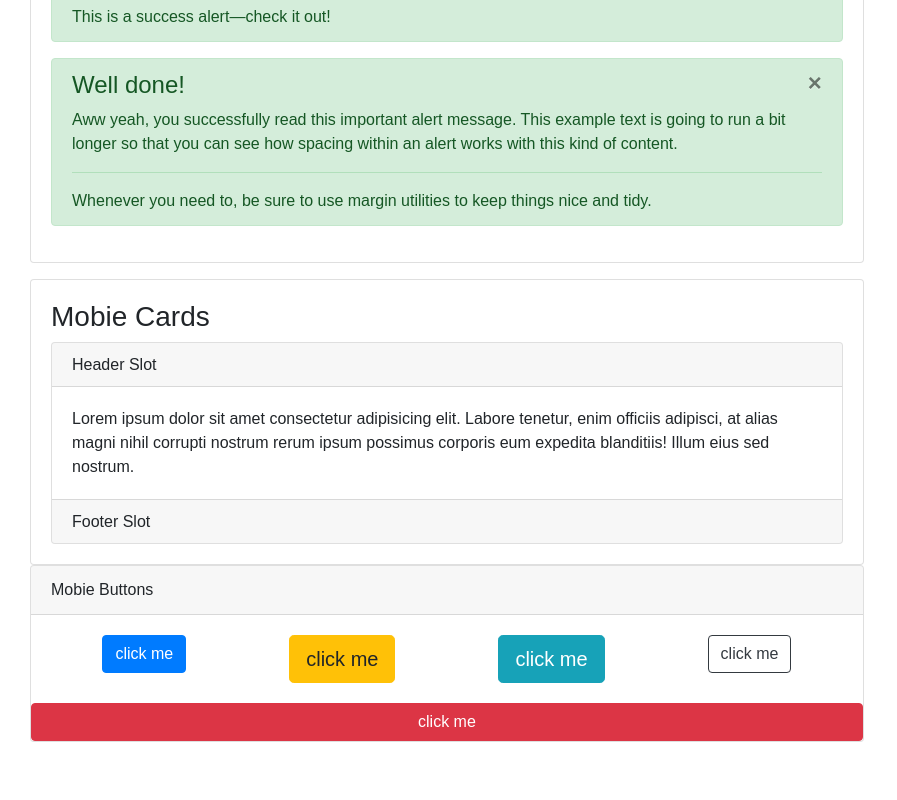
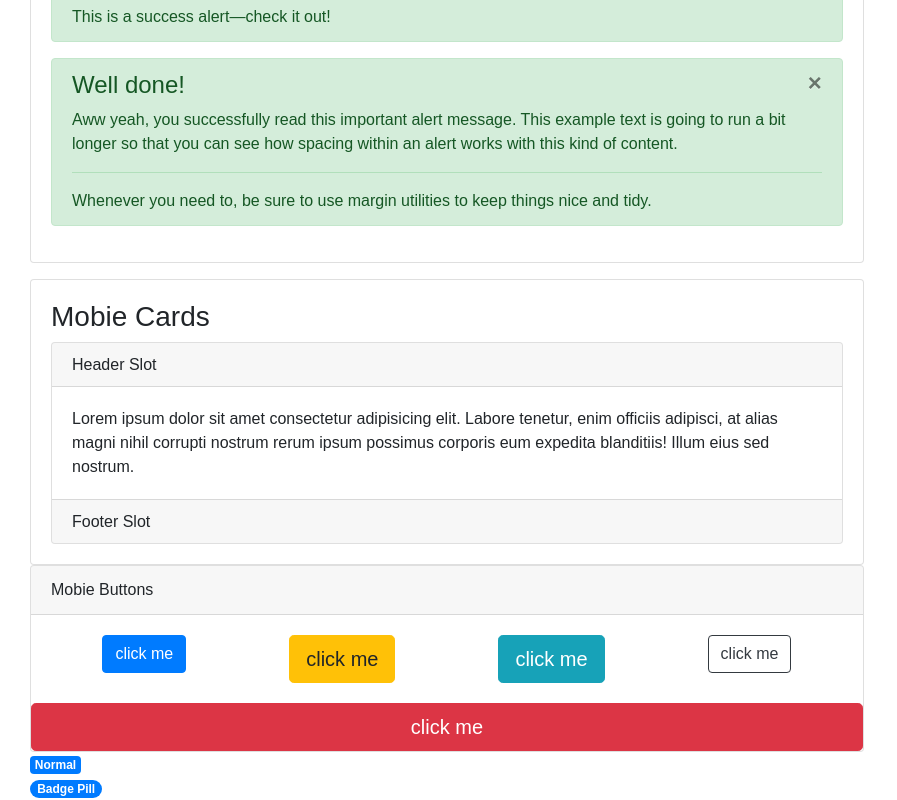
Before and after one commit to ajaymarathe/mobie-vue, a Vue app: page / in a window 1280 px wide. Shown: the part 245-1045 px from the top of the page, without its empty margins (0-897 px from the left). Before the commit the page ends 987 px from the top, so only its background shows below. Built offline with nearby package versions, Linux system fonts and the light colour scheme; a web font is replaced by a local one.

Commit message:
badge component work has been done!

```diff
--- /dev/null
+++ b/src/components/badge/MobieBadge.vue
@@ -0,0 +1,26 @@
+<template>
+  <div>
+    <span :class="[badge,badgeSize]">
+      <slot></slot>
+    </span>
+  </div>
+</template>
+
+<script>
+export default {
+  name: "MobieBadge",
+  props: {
+    color: String,
+    size: String
+  },
+  data() {
+    return {
+      badge: "badge badge-" + this.color,
+      badgeSize: "badge-" + this.size
+    };
+  }
+};
+</script>
+
+<style lang="scss" scoped>
+</style>
--- a/src/components/buttons/MobieButtons.vue
+++ b/src/components/buttons/MobieButtons.vue
@@ -1,6 +1,6 @@
 <template>
   <div>
-    <button :class="[classObject.color,classObject.size]">
+    <button :class="[classObject.color,classObject.size,classObject.display]">
       <slot></slot>
     </button>
   </div>
@@ -11,13 +11,15 @@ export default {
   name: "MobieButtons",
   props: {
     color: String,
-    size: String
+    size: String,
+    display: String,
   },
   data() {
     return {
       classObject: {
         color: "btn btn-" + this.color,
-        size: "btn-" + this.size
+        size: "btn-" + this.size,
+        display: "btn-"+this.display
       }
     };
   }
--- a/src/main.js
+++ b/src/main.js
@@ -18,6 +18,7 @@ import 'material-icons/iconfont/material-icons.scss';
 Vue.component('V-MaterialIcon', require('vue-materials-icon/src/components/MaterialIcon').default);
 
 Vue.component('M-Button', require('./components/buttons/MobieButtons.vue').default);
+Vue.component('M-Badge', require('./components/badge/MobieBadge.vue').default);
 
 
 
--- a/src/views/index.vue
+++ b/src/views/index.vue
@@ -54,8 +54,12 @@
               <M-Button color="info" size="lg">click me</M-Button>
               <M-Button color="outline-dark">click me</M-Button>
             </div>
-            <M-Button color="danger" size="block">click me</M-Button>
+            <M-Button color="danger" size="lg" display="block">click me</M-Button>
           </div>
+
+          <!-- Mobie Badge start -->
+          <M-Badge color="primary">Normal</M-Badge>
+          <M-Badge color="primary" size="pill">Badge Pill</M-Badge>
         </div>
       </div>
     </div>
```
